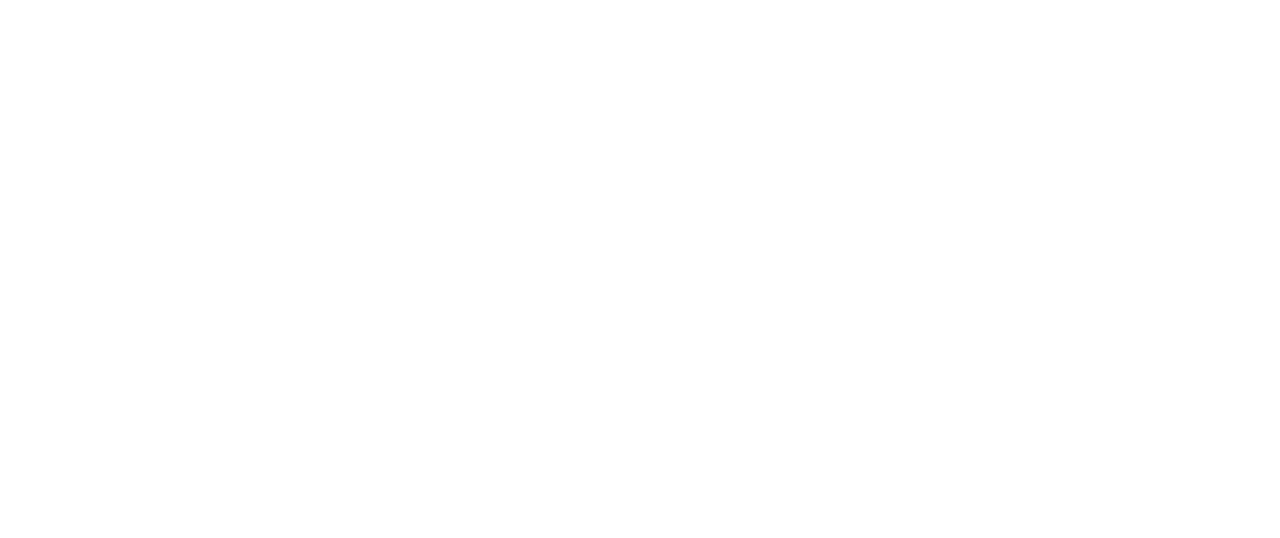
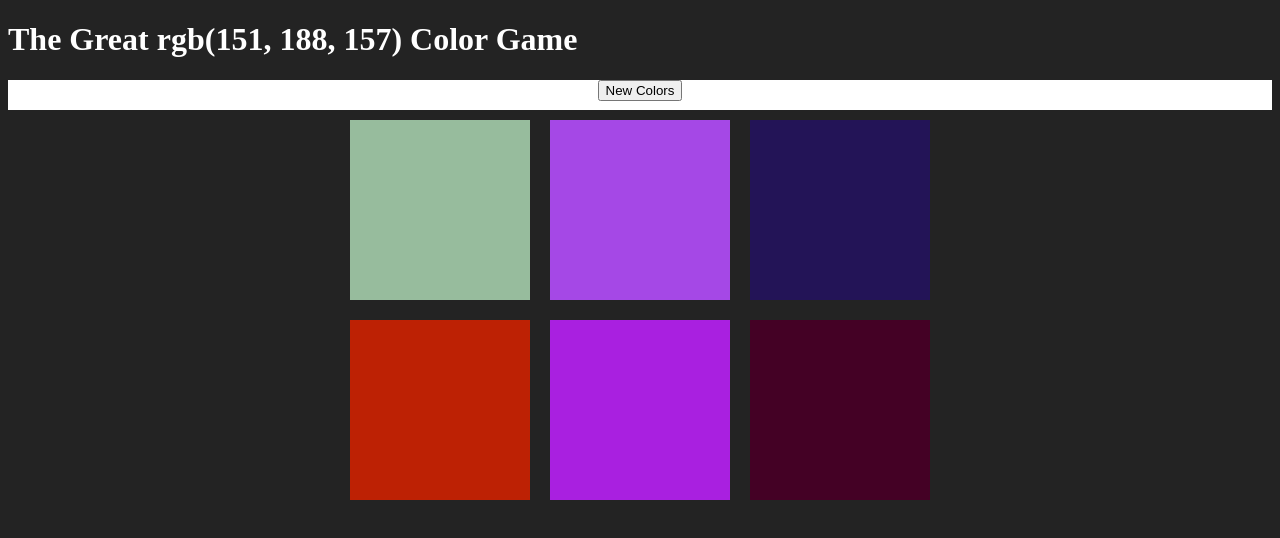
Before and after one commit to martinsoengas/wdb-color-game-rgb, a plain HTML site: page index.html in a window 1280 px wide. Drawn offline with Linux system fonts and the light colour scheme.

Commit message:
squares logic and new game finished

```diff
--- /dev/null
+++ b/css/style.scss
@@ -0,0 +1,29 @@
+body{
+    background-color: #232323;
+}
+
+.container{
+    margin: 0 auto;
+    max-width: 600px;
+}
+
+.square{
+    width: 30%;
+    background-color: #232323;
+    padding-bottom: 30%;
+    float: left;
+    margin: 1.66%
+}
+
+h1{
+    color: white;
+}
+
+
+
+#stripe{
+    background-color: white;
+    height: 30px;
+    text-align: center;
+    color: black;
+}
--- a/index.html
+++ b/index.html
@@ -7,6 +7,21 @@
     <title>RGB Color Game</title>
 </head>
 <body>
+    <h1>The Great <span id="color-display">RGB</span>  Color Game</h1>
+
+    <div id="stripe">
+        <button id="reset">New Colors</button>
+        <span id="message"></span>
+    </div>
+
+    <div class="container">
+        <div class="square"></div>
+        <div class="square"></div>
+        <div class="square"></div>
+        <div class="square"></div>
+        <div class="square"></div>
+        <div class="square"></div>
+    </div>
 
     <script src="js/script.js"></script>
 </body>
--- a/js/script.js
+++ b/js/script.js
@@ -0,0 +1,75 @@
+var colors = generateRandomColors(6);
+
+let squares = document.querySelectorAll('.square');
+let pickedColor = pickColor();
+let colorDisplay = document.getElementById('color-display');
+let messageDisplay = document.querySelector('#message');
+let title = document.querySelector('h1');
+let reset = document.getElementById('reset');
+
+reset.addEventListener('click', function(){
+    colors = generateRandomColors(6);
+    pickedColor = pickColor();
+    colorDisplay.textContent = pickedColor;
+    for(let i = 0; i < squares.length; i++){
+        squares[i].style.backgroundColor = colors[i];
+    }
+    title.style.backgroundColor = "#232323";
+});
+
+
+colorDisplay.textContent = pickedColor;
+
+for(let i = 0; i < squares.length; i++){
+    // add initial colors to squares
+    squares[i].style.backgroundColor = colors[i];
+    // add click listeners to squares
+    squares[i].addEventListener('click', function(){
+        // grab color of clicked square
+       let clickedColor = this.style.backgroundColor;
+       // compare color to pickedColor
+       if(clickedColor === pickedColor){
+            messageDisplay.textContent = "Correct";
+            colorPaint(clickedColor);
+            title.style.backgroundColor = clickedColor;
+            reset.textContent = "Play again?";
+       } else {
+            this.style.backgroundColor = "#232323";
+            messageDisplay.textContent = "Try again";
+       }
+    });
+}
+
+function colorPaint(color){
+    for(let i = 0; i < squares.length; i++){
+        squares[i].style.backgroundColor = color;
+    }
+};
+
+function pickColor(){
+    // pick random number index
+    let random = Math.floor(Math.random() * colors.length);
+    return colors[random];
+}
+
+function generateRandomColors(num){
+    // make an array
+    let arr = []
+    // add num random colors to array
+    for(let i = 0; i < num; i++){
+        // get random color and push into array
+        arr.push(randomColor());
+    }
+    // return that array
+    return arr;
+}
+
+function randomColor(){
+    // pick a red from 0 to 255
+    let red = Math.floor(Math.random() * 256);
+    // pick a green from 0 to 255
+    let green = Math.floor(Math.random() * 256);
+    // pick a blue from 0 to 255
+    let blue = Math.floor(Math.random() * 256);
+    return `rgb(${red}, ${green}, ${blue})`;
+}
```
Also changed, not shown: css/style.css, 1 other file.
